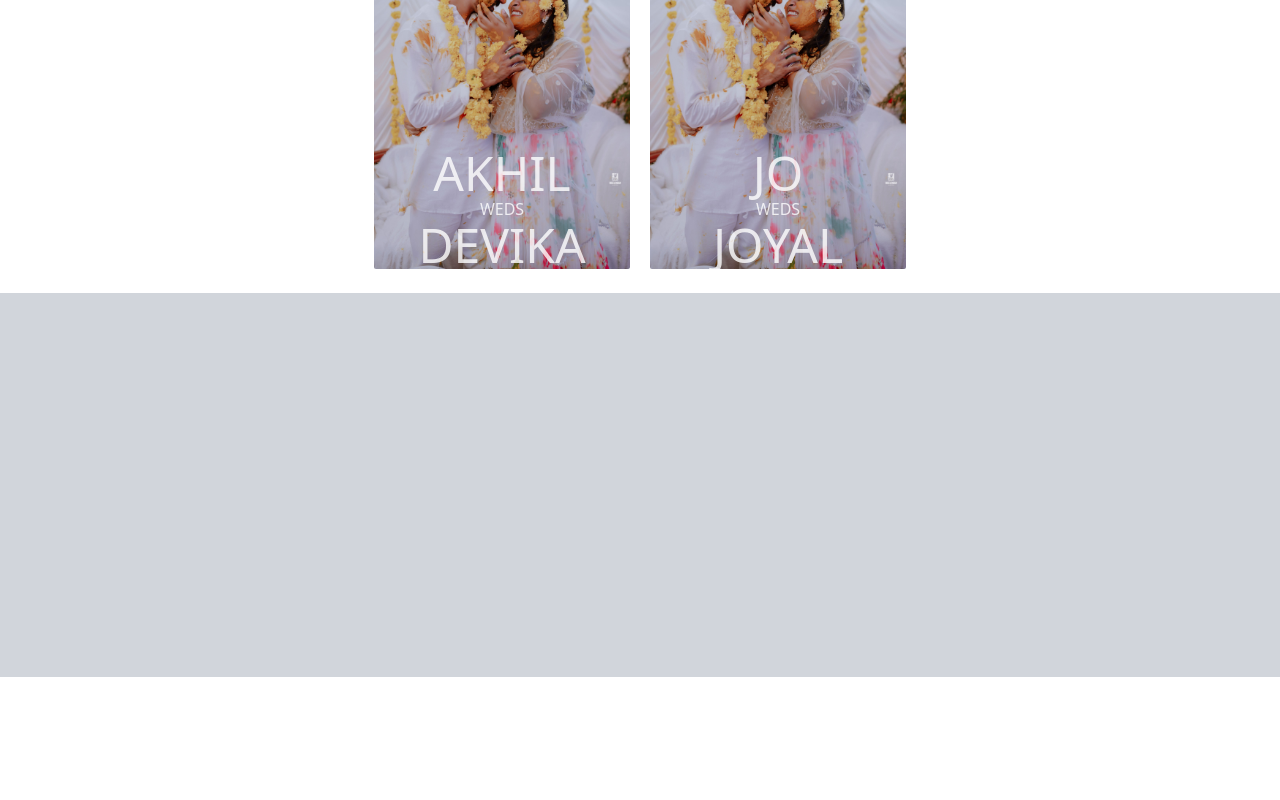
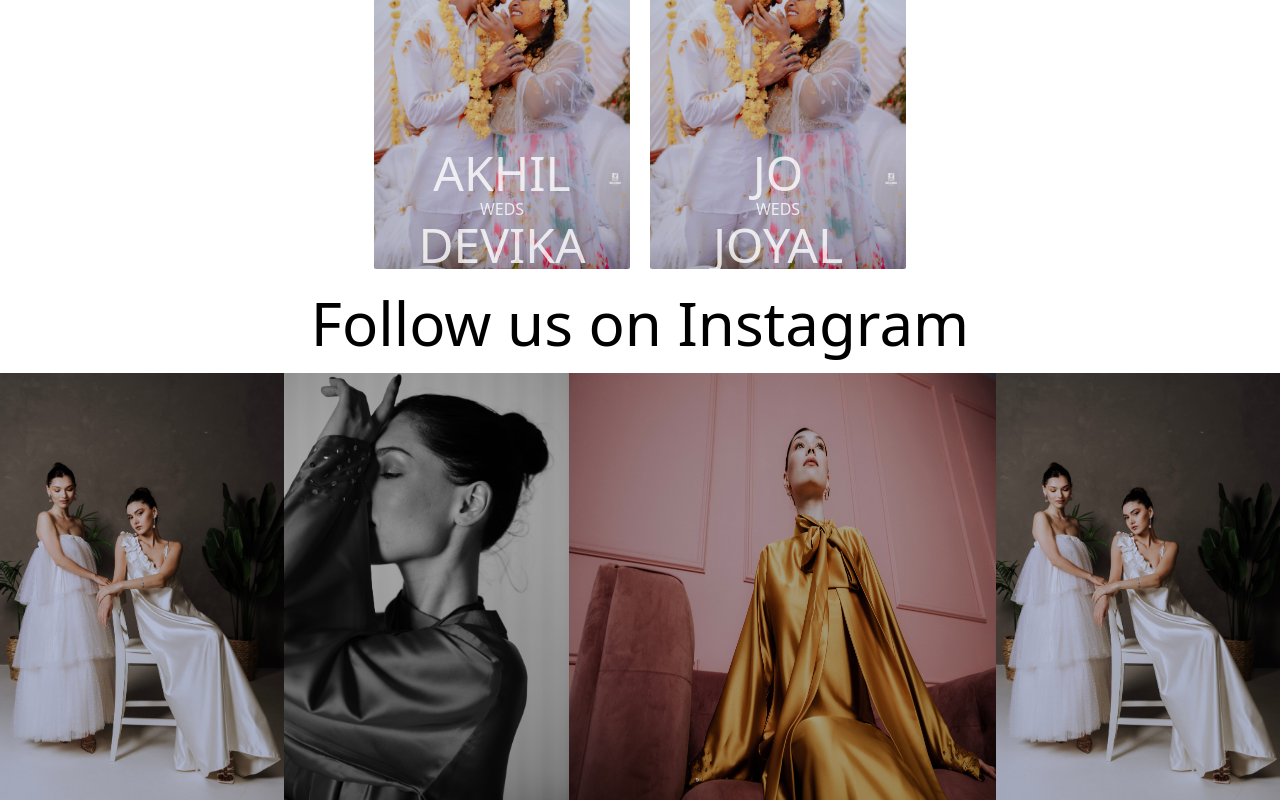
Before and after one commit to mohammadshaheer222/wedding-, a React (Vite) app: page / in a window 1280 px wide. Shown: the part 3199-3999 px from the top of the page. Before the commit the page ends 3876 px from the top, so only its background shows below. Built offline with nearby package versions, Linux system fonts and the light colour scheme.

Commit message:
font changed

```diff
--- a/src/Components/Home.jsx
+++ b/src/Components/Home.jsx
@@ -6,6 +6,7 @@ import About from "./About";
 import Services from "./Services";
 import Video from "./Video";
 import Work from "./Work";
+import Insta from "./Insta";
 
 const Home = () => {
   const [currentIndex, setCurrent] = useState(0);
@@ -69,6 +70,7 @@ const Home = () => {
       <About />
       <Video />
       <Work />
+      <Insta />
     </>
   );
 };
--- a/src/Components/Insta.jsx
+++ b/src/Components/Insta.jsx
@@ -1,9 +1,17 @@
 const Insta = () => {
-    return(
-        <>
-            <div>
-            </div>
-        </>
-    )
-}
+  return (
+    <>
+      <div className="space-y-5">
+        <h1 className="text-5xl md:text-6xl text-center">Follow us on Instagram</h1>
+        <div className="w-screen flex ">
+          <a href="https://www.instagram.com/p/C2LASOCv1we/?img_index=1"><img className="h-full w-full" src="/src/assets/images/carousel/carousel1.jpg" alt="" /></a>
+          <a href="https://www.instagram.com/p/C2LASOCv1we/?img_index=1"><img className="h-full w-full" src="/src/assets/images/carousel/carousel4.jpg" alt="" /></a>
+          <a href="https://www.instagram.com/p/C2LASOCv1we/?img_index=1"><img className="h-full w-full" src="/src/assets/images/carousel/carousel5.jpg" alt="" /></a>
+          <a href="https://www.instagram.com/p/C2LASOCv1we/?img_index=1"><img className="h-full w-full" src="/src/assets/images/carousel/carousel1.jpg" alt="" /></a>
+
+        </div>
+      </div>
+    </>
+  );
+};
 export default Insta;
--- a/src/Components/Navbar.jsx
+++ b/src/Components/Navbar.jsx
@@ -97,7 +97,7 @@ const Navbar = () => {
           </AnimatePresence>
         </div>
         <Outlet />
-        <Footer />
+        {/* <Footer /> */}
       </div>
     </>
   );
--- a/src/fotos.js
+++ b/src/fotos.js
@@ -2,7 +2,6 @@ import carousel1 from "/src/assets/images/carousel/carousel1.jpg";
 import carousel4 from "/src/assets/images/carousel/carousel4.jpg";
 import carousel5 from "/src/assets/images/carousel/carousel5.jpg";
 import video1 from "/src/assets/images/video/video1.gif";
-import video2 from "/src/assets/images/video/video1.gif";
 import gal1 from "/src/assets/images/work/gal-1.jpg";
 import gal3 from "/src/assets/images/work/gal-3.jpg";
 
```
